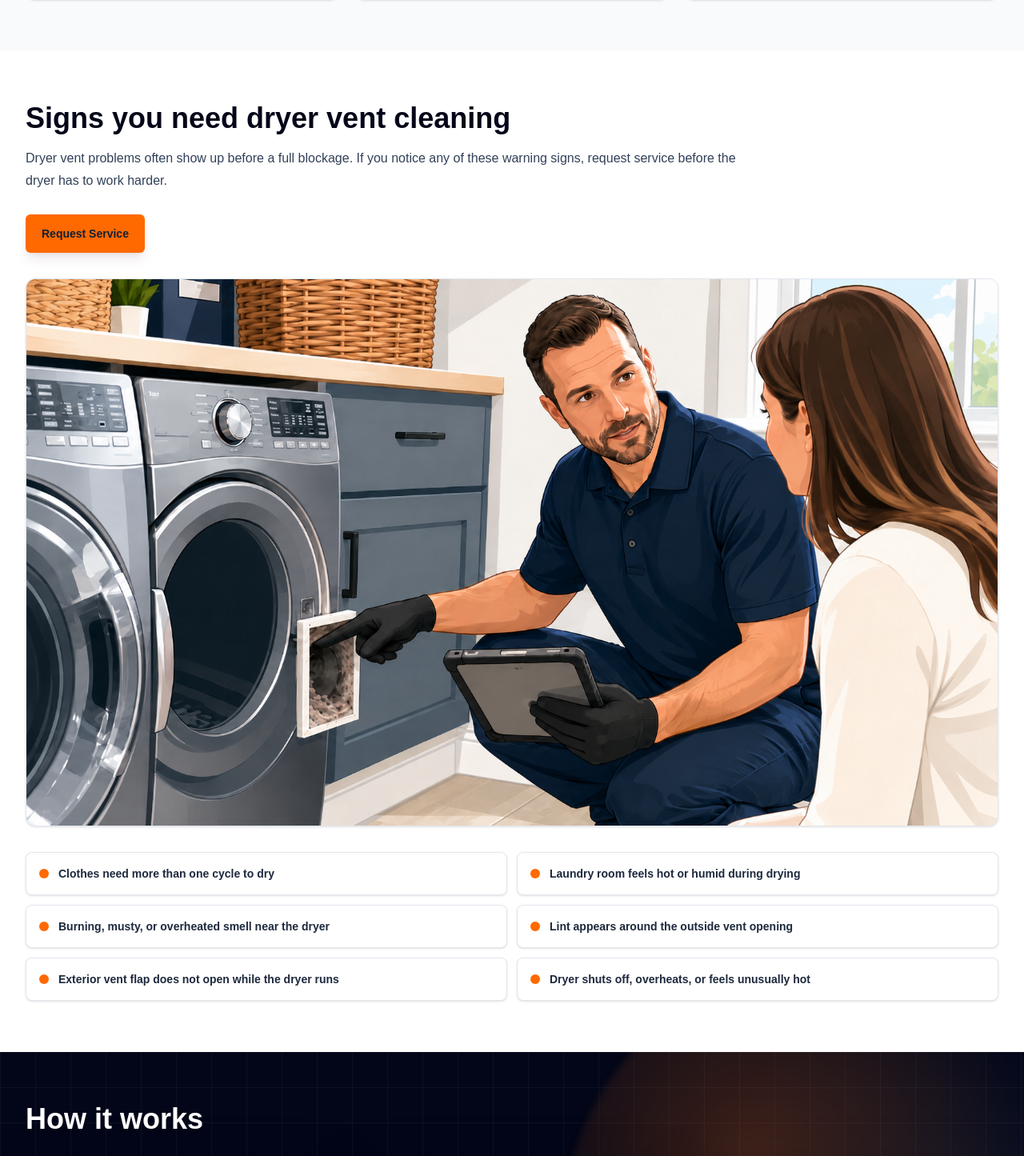
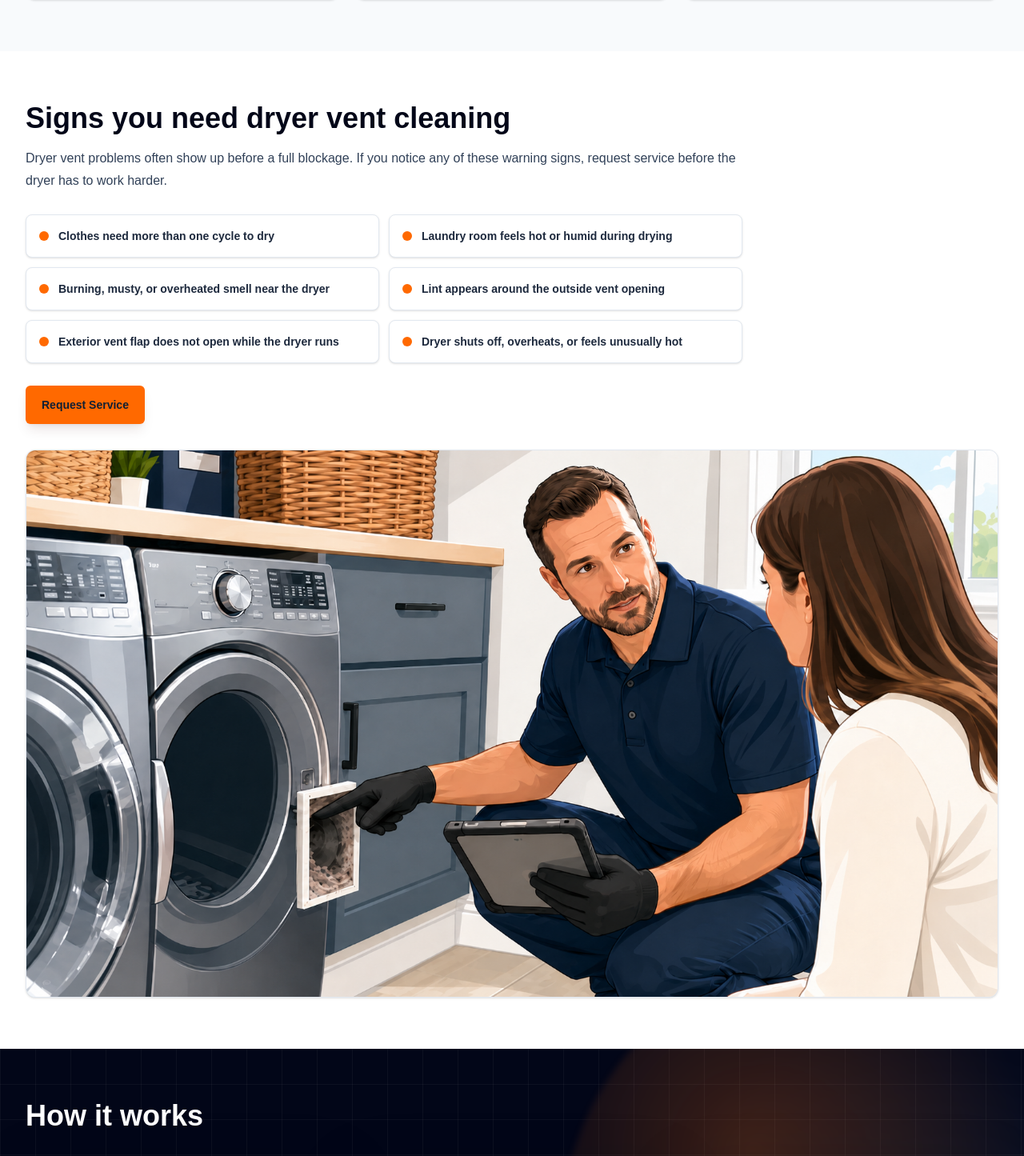
Before and after one commit to RAD786/ga-dryer-vent-pros, a Next.js app: page / in a window 1280 px wide. Shown: the part 2169-3614 px from the top of the page at 80% size. Built offline with nearby package versions, Linux system fonts and the light colour scheme; no server answers.

Commit message:
Home page section restructure

```diff
--- a/app/page.tsx
+++ b/app/page.tsx
@@ -138,6 +138,14 @@ export default function HomePage() {
             <p className="mt-4 leading-7 text-slate-700">
               Dryer vent problems often show up before a full blockage. If you notice any of these warning signs, request service before the dryer has to work harder.
             </p>
+            <ul className="mt-7 grid gap-3 md:grid-cols-2">
+              {signs.map((sign) => (
+                <li key={sign} className="lift-card flex gap-3 rounded-lg border border-slate-200 bg-white p-4 text-sm font-bold text-slate-800 shadow-sm">
+                  <span className="mt-1 h-3 w-3 shrink-0 rounded-full bg-orange-500" aria-hidden="true" />
+                  {sign}
+                </li>
+              ))}
+            </ul>
             <div className="mt-7">
               <ButtonLink href="/contact">Request Service</ButtonLink>
             </div>
@@ -152,14 +160,6 @@ export default function HomePage() {
               sizes="(min-width: 1280px) 1180px, 100vw"
             />
           </div>
-          <ul className="mt-8 grid gap-3 md:grid-cols-2">
-            {signs.map((sign) => (
-              <li key={sign} className="lift-card flex gap-3 rounded-lg border border-slate-200 bg-white p-4 text-sm font-bold text-slate-800 shadow-sm">
-                <span className="mt-1 h-3 w-3 shrink-0 rounded-full bg-orange-500" aria-hidden="true" />
-                {sign}
-              </li>
-            ))}
-          </ul>
         </div>
       </section>
 
```
